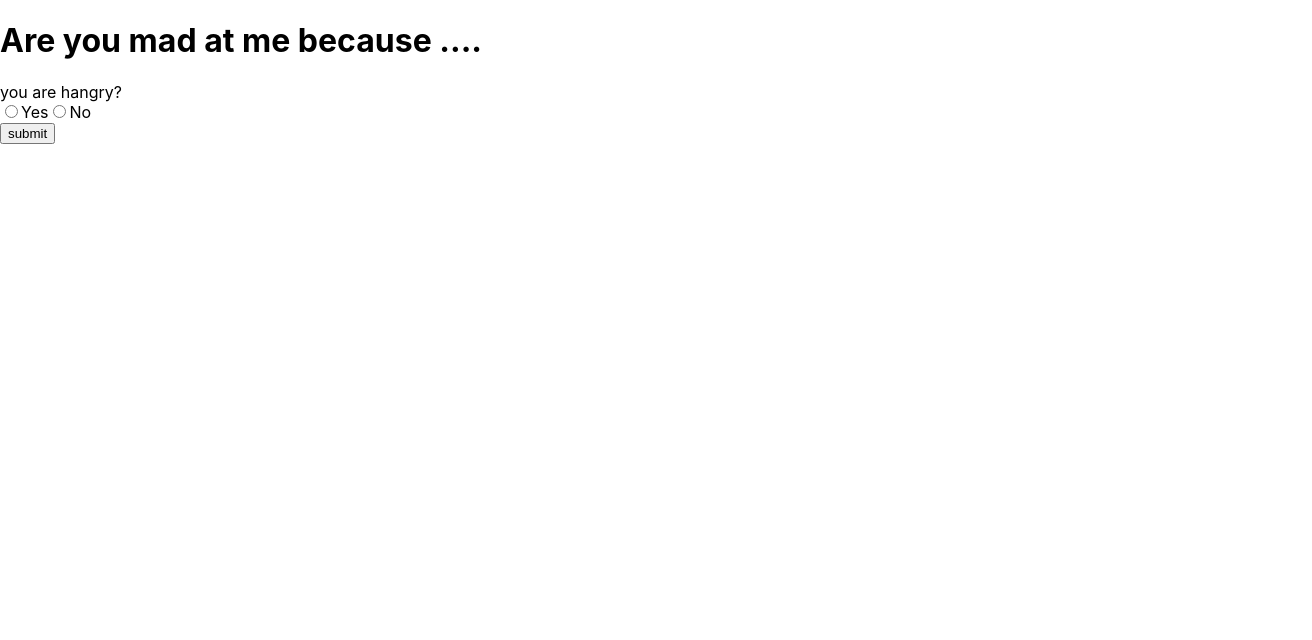
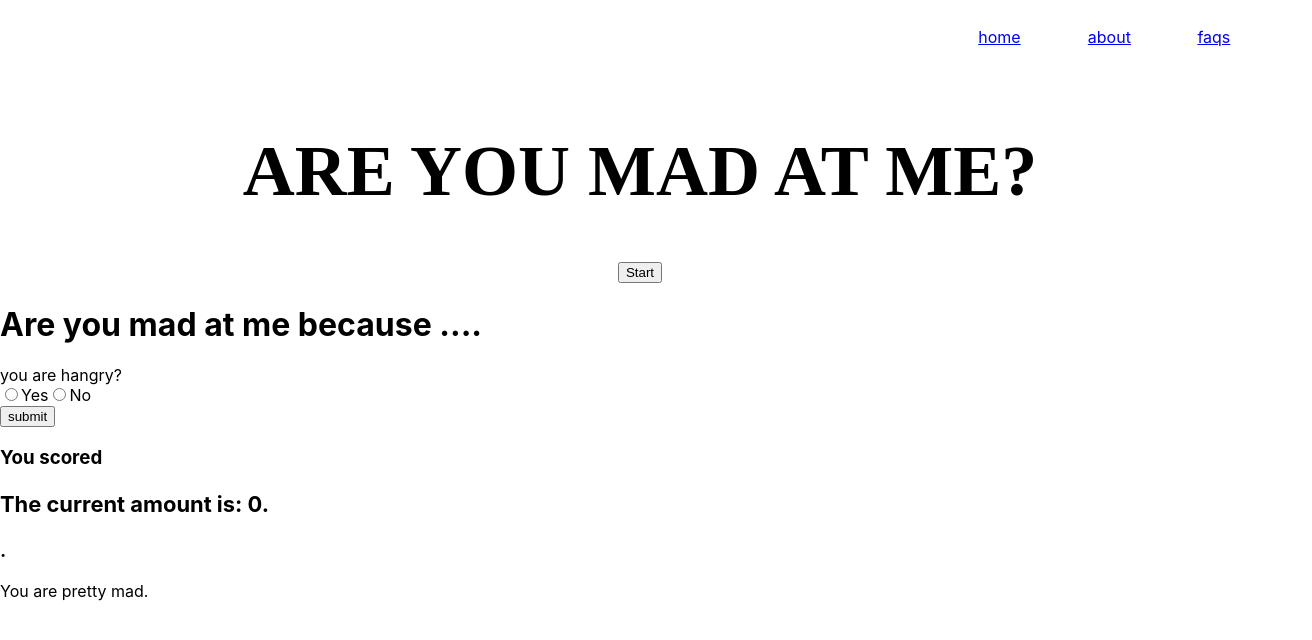
Before and after one commit to kristinhargrove/areyoumadatme, a React (Create React App) app: page / in a window 1280 px wide. Shown: the top 640 px of the page, 1312 px wide, since content can reach past the window. Built offline with nearby package versions, Linux system fonts and the light colour scheme.

Commit message:
updates main page

```diff
--- a/src/App.js
+++ b/src/App.js
@@ -2,14 +2,21 @@
 
 import Header from './components/Header';
 import Main from './components/Main';
-import Question from './components/Question'
+import Question from './components/Question';
+import ResultsPage from './components/ResultsPage';
+
+import { Provider } from 'react-redux';
+import { store } from './store';
 
 function App() {
   return (
     <>
-      {/* <Header />
-      <Main /> */}
-      <Question />
+      <Provider store={store}>
+        <Header />
+        <Main />
+        <Question />
+        <ResultsPage />
+      </Provider>
     </>
   );
 }
```
Also changed, not shown: 1 other file (tests, documents, lock files or other folders).
